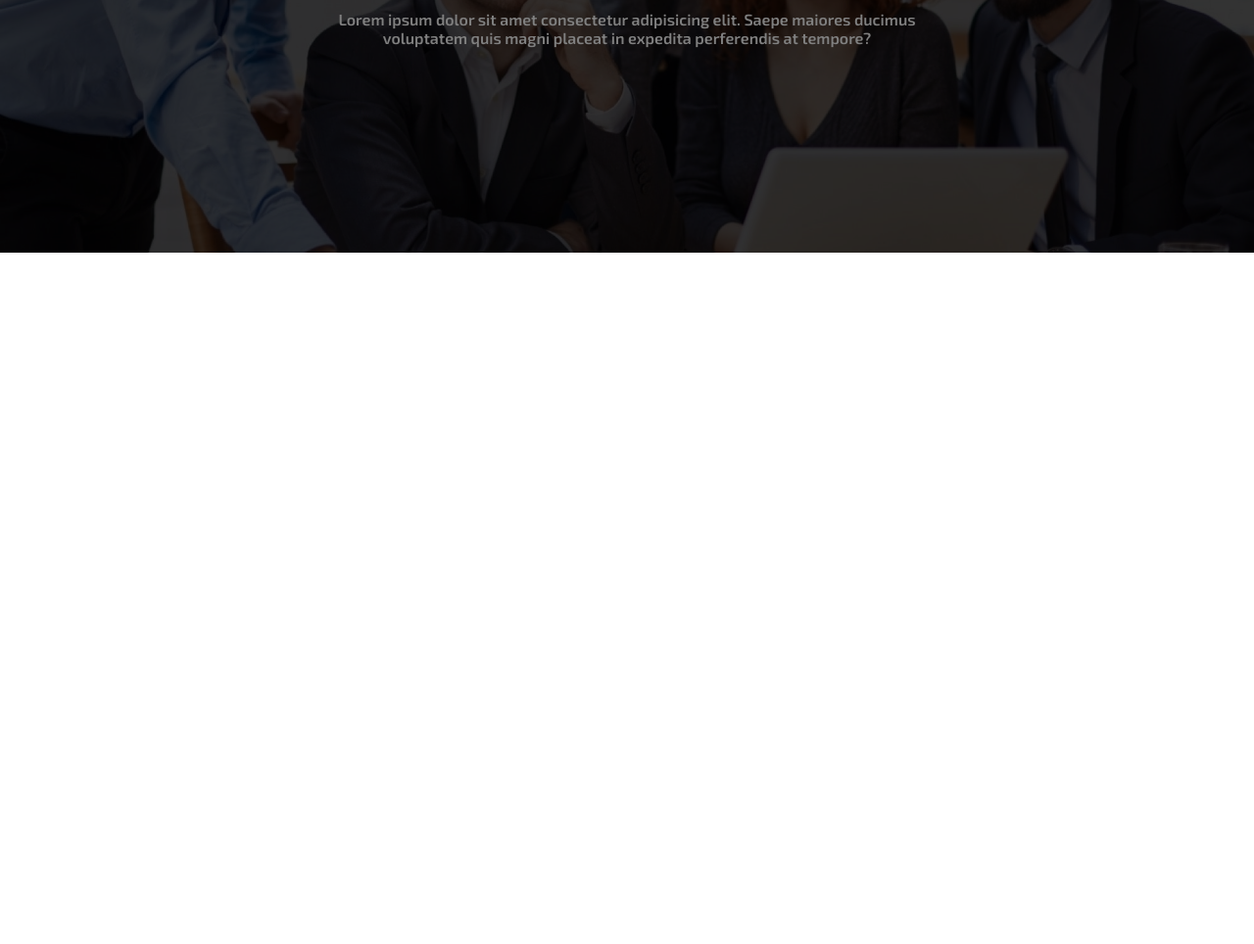
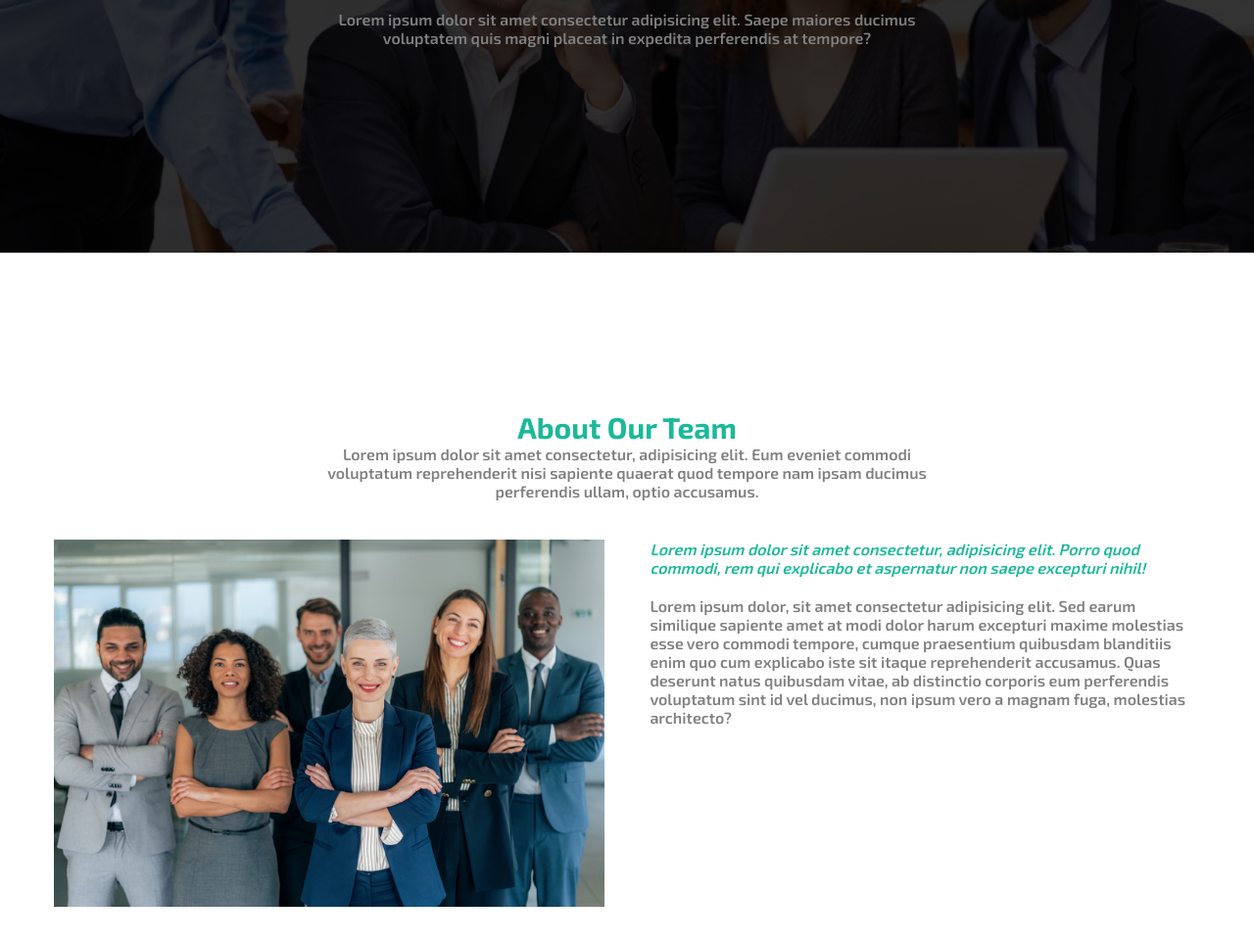
Before and after one commit to Taiyob/basic-html-css, a plain HTML site: page basic-project/index.html in a window 1280 px wide. Shown: the part 550-1514 px from the top of the page at 98% size. Before the commit the page ends 808 px from the top, so only its background shows below. Drawn offline with Linux system fonts and the light colour scheme.

Commit message:
about section finish

```diff
--- a/basic-project/index.html
+++ b/basic-project/index.html
@@ -45,5 +45,46 @@
         </div>
     </section>
     <!-- Banner Section end -->
+    <!-- About Section Start -->
+    <section id="about-us">
+        <div class="container">
+            <div class="padding">
+                <div class="top">
+                    <h2>About Our Team</h2>
+                    <p>
+                        Lorem ipsum dolor sit amet consectetur, adipisicing elit. Eum eveniet commodi voluptatum reprehenderit nisi sapiente quaerat quod tempore nam ipsam ducimus perferendis ullam, optio accusamus.
+                    </p>
+                </div>
+                <div class="bottom">
+                    <div class="left">
+                        <img src="./images/about.jpg" alt="">
+                    </div>
+                    <div class="right">
+                        <i>
+                            Lorem ipsum dolor sit amet consectetur, adipisicing elit. Porro quod commodi, rem qui explicabo et aspernatur non saepe excepturi nihil!
+                        </i>
+                        <p>
+                            Lorem ipsum dolor, sit amet consectetur adipisicing elit. Sed earum similique sapiente amet at modi dolor harum excepturi maxime molestias esse vero commodi tempore, cumque praesentium quibusdam blanditiis enim quo cum explicabo iste sit itaque reprehenderit accusamus. Quas deserunt natus quibusdam vitae, ab distinctio corporis eum perferendis voluptatum sint id vel ducimus, non ipsum vero a magnam fuga, molestias architecto?
+                        </p>
+                    </div>
+                </div>
+            </div>
+        </div>
+    </section>
+    <!-- About Section end -->
+    <!-- Service Section Start -->
+    <section>
+        <div class="container">
+            <div class="padding">
+                <div class="service-top"></div>
+                <div class="service-bottom">
+                    <div class="service-left"></div>
+                    <div class="service-middle"></div>
+                    <div class="service-right"></div>
+                </div>
+            </div>
+        </div>
+    </section>
+    <!-- Service Section end -->
 </body>
 </html>
--- a/basic-project/style.css
+++ b/basic-project/style.css
@@ -81,3 +81,48 @@ h1,h2,h3,h4,h5,h6,p,a,ul,li,img{
     color: gray;
 }
 /* Banner Section End */
+/* About Section Start */
+.padding{
+    padding: 120px 0px;
+}
+.top{
+    text-align: center;
+    max-width: 650px;
+    margin: 0 auto;
+    padding-bottom: 40px;
+}
+.top h2{
+    font-size: 30px;
+    color: #1ab999;
+    font-weight: bold;
+}
+.top p{
+    color: gray;
+    font-size: 16px;
+}
+.bottom{
+    max-width: 1170px;
+}
+.left{
+    max-width: 48%;
+    float: left;
+    margin-right: 2%;
+}
+.left img{
+    width: 100%;
+}
+.right{
+    width: 48%;
+    float: left;
+    margin-left: 2%;
+}
+.right i{
+    color: #1ab999;
+    margin-bottom: 20px;
+    display: inline-block;
+}
+.right p{
+    color: gray;
+    display: inline-block;
+}
+/* About Section End */
```
Also changed, not shown: basic-project/images/about.jpg (added).
